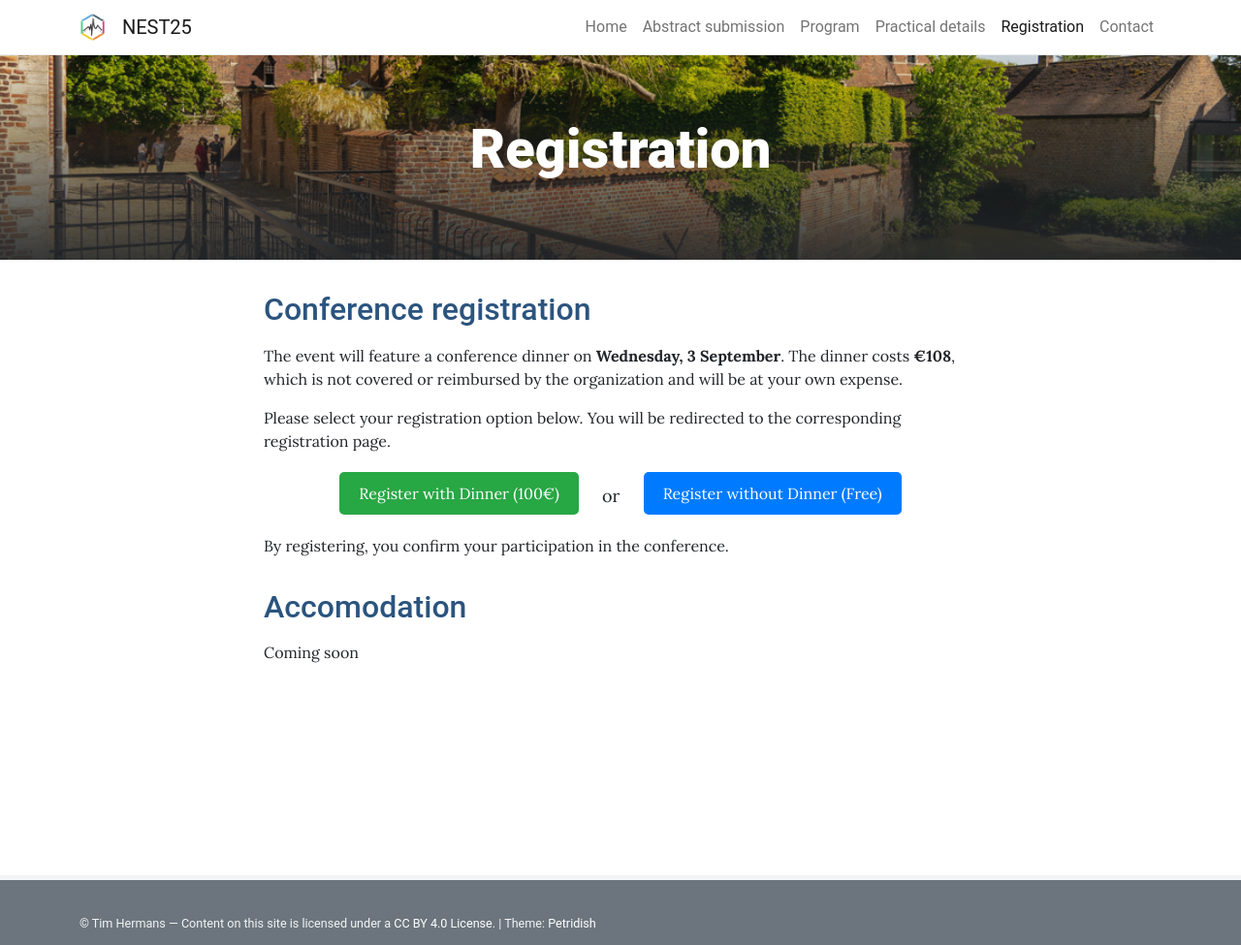
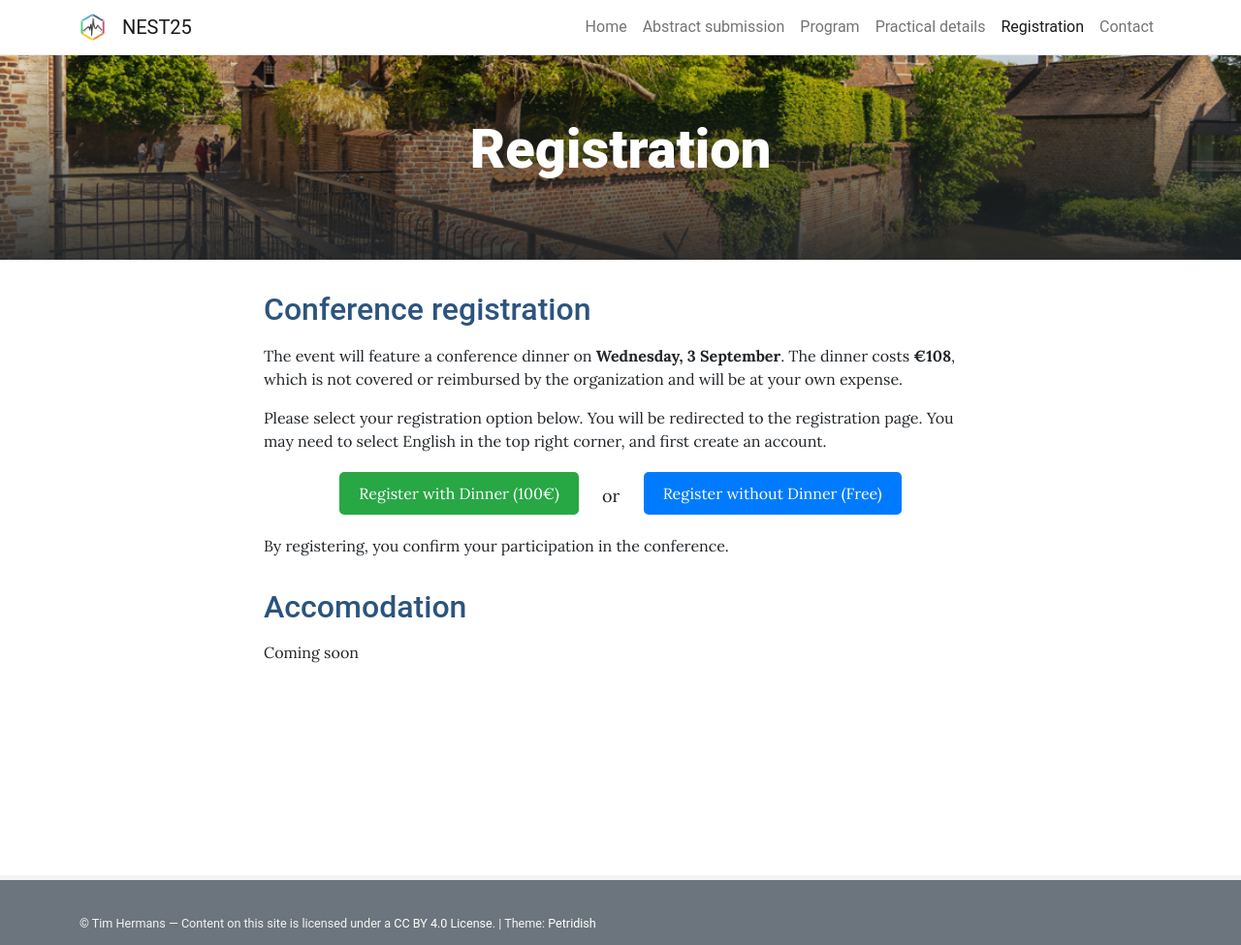
Before and after one commit to nestconf25/nestconf25.github.io, a Jekyll site: the page built from pages/registration.md, in a window 1280 px wide. Shown: the whole page at 97% size. Built offline with Jekyll 4.4.1, drawn with Linux system fonts in a browser that asks for light colours.

Commit message:
Add test registration pages.

```diff
--- a/pages/registration.md
+++ b/pages/registration.md
@@ -7,10 +7,10 @@ permalink: /registration/
 The event will feature a conference dinner on **Wednesday, 3 September**.
 The dinner costs **€108**, which is not covered or reimbursed by the organization and will be at your own expense.
 
-Please select your registration option below. You will be redirected to the corresponding registration page.
+Please select your registration option below. You will be redirected to the registration page. You may need to select English in the top right corner, and first create an account.
 
 <div style="text-align: center; margin: 20px 0;">
-    <a href="/register-with-dinner" style="
+    <a href="https://icts.kuleuven.be/apps/onebutton/profile/814359" style="
         display: inline-block;
         padding: 10px 20px;
         background-color: #28a745;
@@ -24,7 +24,7 @@ Please select your registration option below. You will be redirected to the corr
 
     <span style="font-size: 18px; vertical-align: middle;">or</span>
 
-    <a href="/register-without-dinner" style="
+    <a href="https://icts.kuleuven.be/apps/onebutton/profile/814359" style="
         display: inline-block;
         padding: 10px 20px;
         background-color: #007BFF;
```
